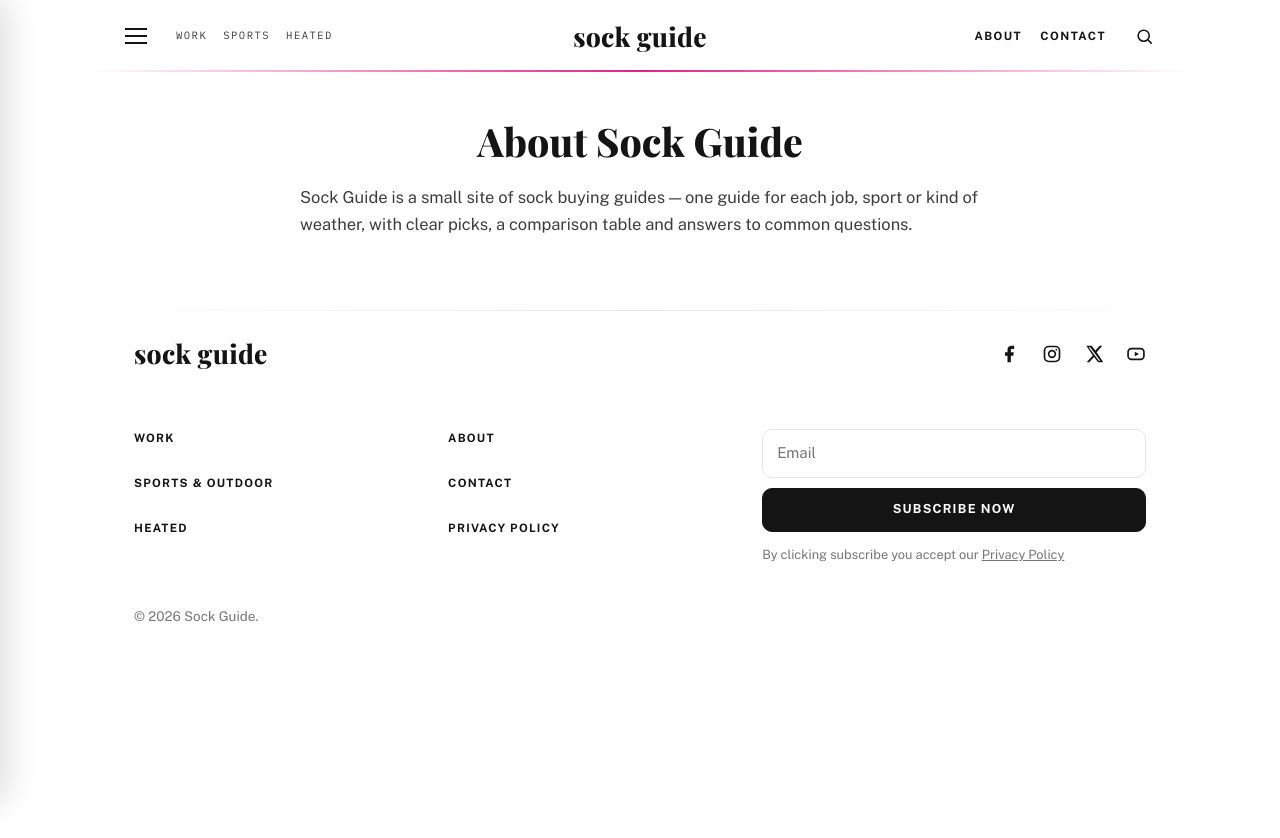
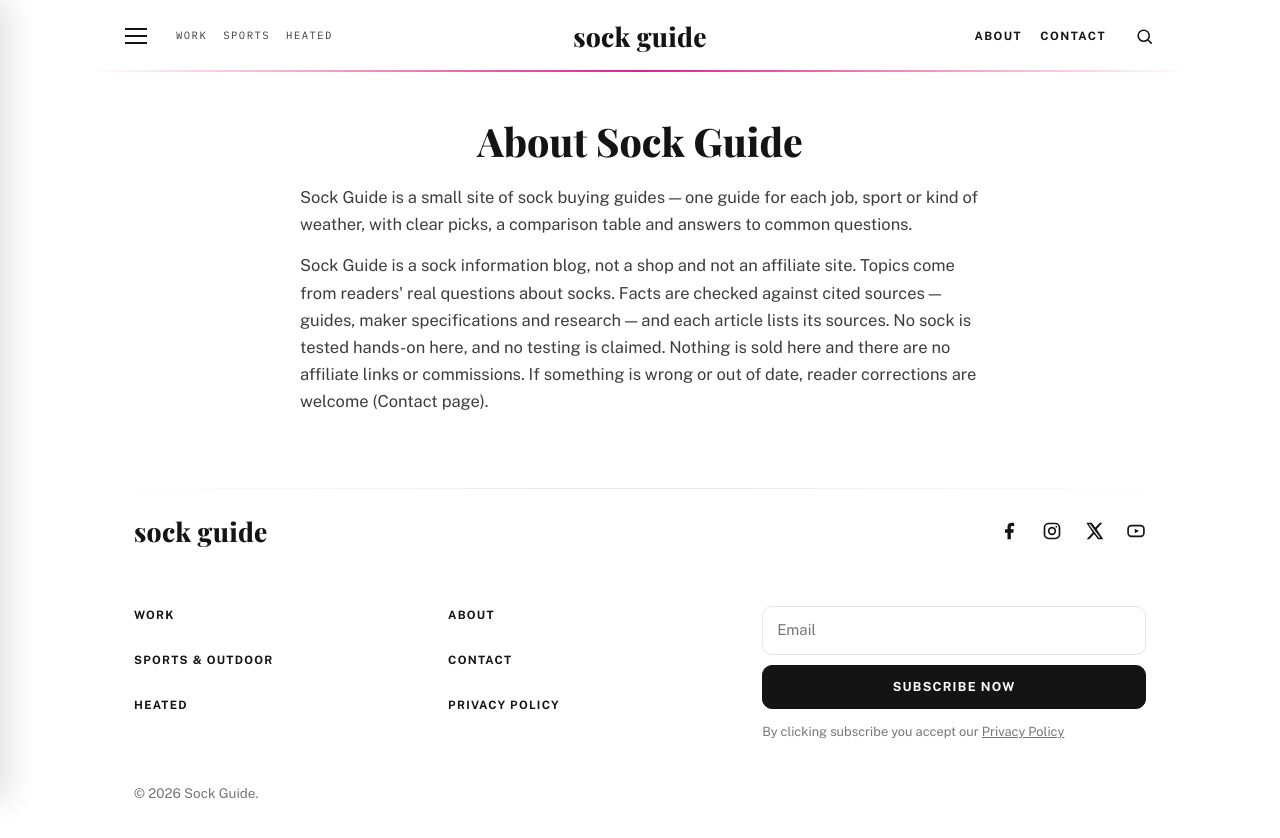
Before and after one commit to raihanlite/sock-guide, an Eleventy site: page src/about.md in a window 1280 px wide. Before the commit the page ends 800 px from the top, so only its background shows below. Built offline with nearby package versions, Linux system fonts and the light colour scheme; Eleventy itself is replaced by a stand-in of ours; files that its build step writes are made by us from their sources.

Commit message:
Add methodology paragraph to About page
Sock Guide is a sock information blog: topics from readers' real
questions, facts checked against cited sources, no hands-on testing
claimed, no affiliate links or commissions. Reader corrections
welcome via the Contact page.

```diff
--- a/src/about.md
+++ b/src/about.md
@@ -3,4 +3,7 @@ layout: layouts/page.njk
 title: About Sock Guide
 description: What Sock Guide is and where its photos come from.
 ---
+
 Sock Guide is a small site of sock buying guides — one guide for each job, sport or kind of weather, with clear picks, a comparison table and answers to common questions.
+
+Sock Guide is a sock information blog, not a shop and not an affiliate site. Topics come from readers' real questions about socks. Facts are checked against cited sources — guides, maker specifications and research — and each article lists its sources. No sock is tested hands-on here, and no testing is claimed. Nothing is sold here and there are no affiliate links or commissions. If something is wrong or out of date, reader corrections are welcome (Contact page).
```
